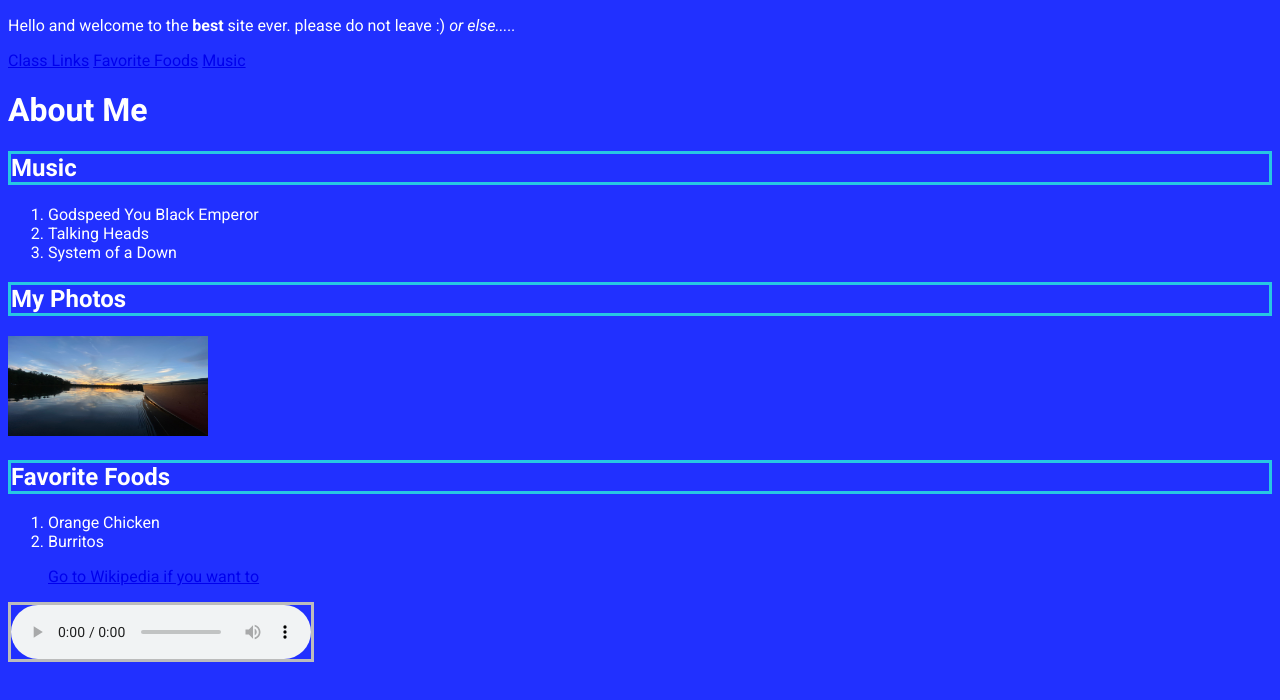
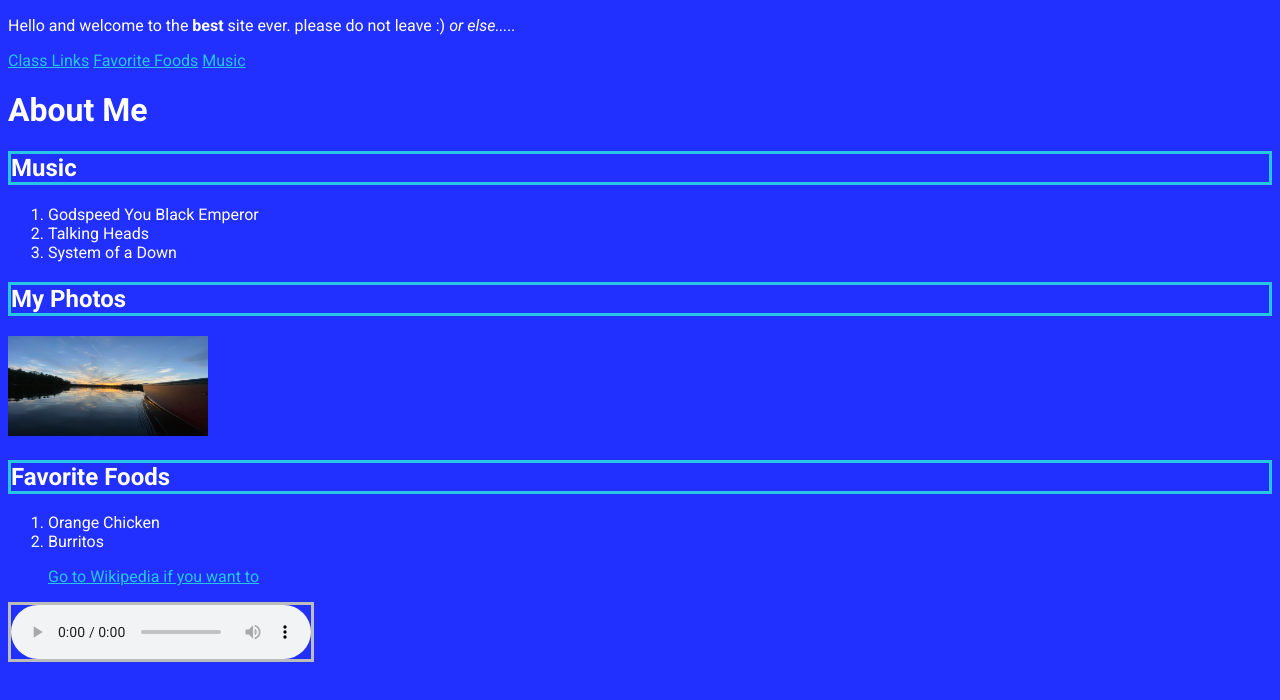
Before and after one commit to poltergeist000/poltergeist000.github.io, a plain HTML site: page index.html in a window 1280 px wide. Drawn offline with Linux system fonts and the light colour scheme.

Commit message:
lisa imai roselia

```diff
--- a/style.css
+++ b/style.css
@@ -5,6 +5,14 @@ html {
     --secondary: #27c7e3;
     --accent: #bcbcbc;
 }
+
+ a:link {
+      color: #27c7e3; /* Or any other color value like #0000FF, rgb(0,0,255) */
+    }
+
+ a:visited {
+      color: #a4f1ff;
+    }
 
 h2 {
     border: solid var(--primary);
```
